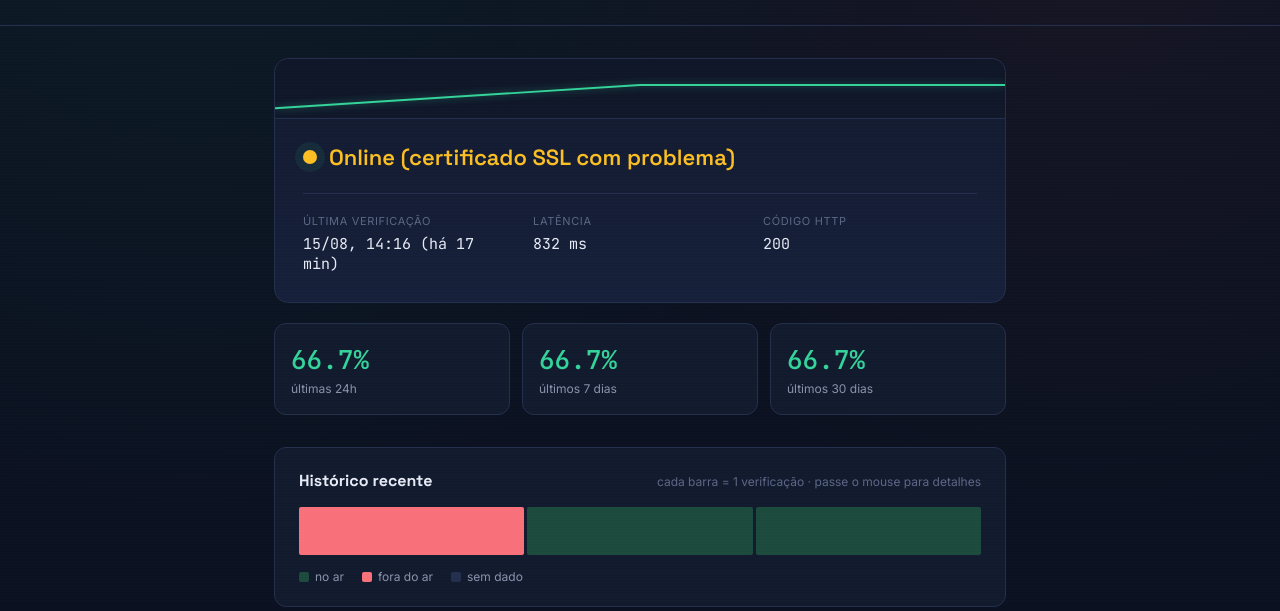
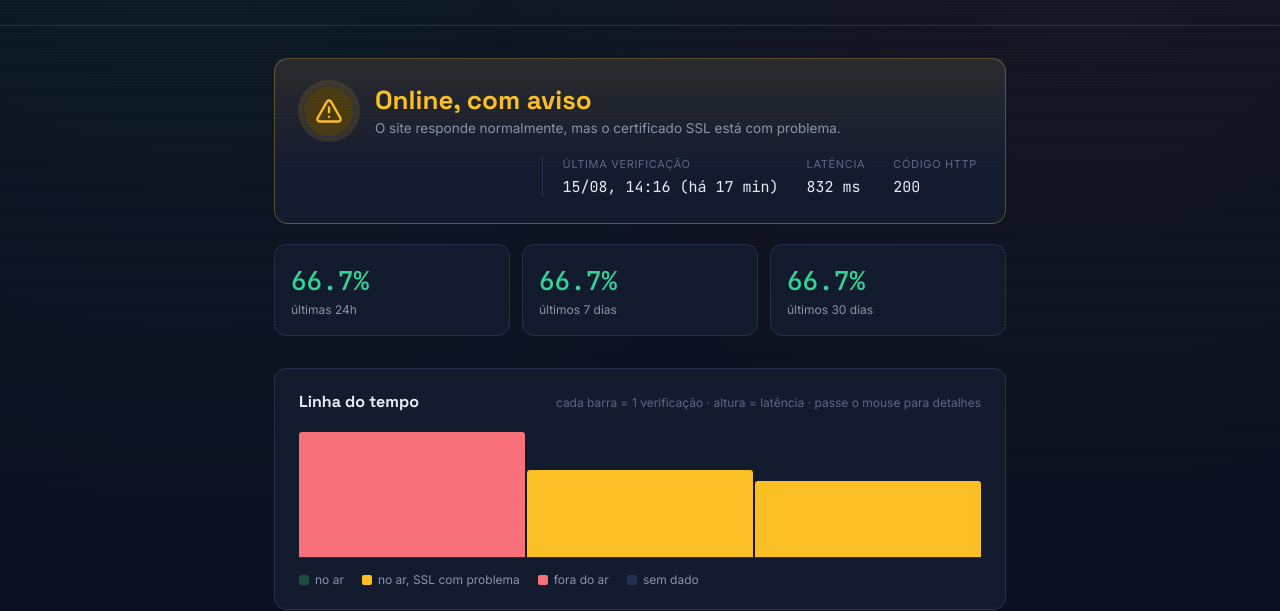
Before and after one commit to maurifalt/sis-uema-status, a plain HTML site: page docs/index.html in a window 1280 px wide. Shown: the part 198-809 px from the top of the page. Drawn offline with Linux system fonts and the light colour scheme.

Commit message:
redesenha o front com inspiração no Downdetector
- banner de status grande com ícone e cor de fundo por estado (ok/aviso/queda)
- linha do tempo vira gráfico de picos: altura = latência, pico vermelho = queda
  (estado nunca depende só da cor - corrige falha de contraste p/ daltonismo
  vermelho/verde detectada na validação da paleta)
- tooltip customizado no hover/foco dos picos, acessível por teclado
- remove a linha de pulso decorativa, redundante com o novo gráfico

```diff
--- a/docs/app.js
+++ b/docs/app.js
@@ -1,10 +1,17 @@
 // ---------------------------------------------------------------
 // SIS-UEMA Status — dashboard
 // Lê docs/data/history.json (atualizado pelo GitHub Actions) e
-// monta o painel: status atual, uptime, heatmap e incidentes.
+// monta o painel: banner de status, uptime, linha do tempo e incidentes.
 // ---------------------------------------------------------------
 
 const HISTORY_URL = "data/history.json";
+
+// Ícones (inline, estilo Lucide) — strings fixas e confiáveis, nunca dado externo.
+const ICONS = {
+  up: '<svg viewBox="0 0 24 24" fill="none" stroke="currentColor" stroke-width="2" stroke-linecap="round" stroke-linejoin="round"><path d="M22 11.08V12a10 10 0 1 1-5.93-9.14"/><polyline points="22 4 12 14.01 9 11.01"/></svg>',
+  warn: '<svg viewBox="0 0 24 24" fill="none" stroke="currentColor" stroke-width="2" stroke-linecap="round" stroke-linejoin="round"><path d="m21.73 18-8-14a2 2 0 0 0-3.48 0l-8 14A2 2 0 0 0 4 21h16a2 2 0 0 0 1.73-3Z"/><line x1="12" x2="12" y1="9" y2="13"/><line x1="12" x2="12.01" y1="17" y2="17"/></svg>',
+  down: '<svg viewBox="0 0 24 24" fill="none" stroke="currentColor" stroke-width="2" stroke-linecap="round" stroke-linejoin="round"><circle cx="12" cy="12" r="10"/><path d="m15 9-6 6"/><path d="m9 9 6 6"/></svg>',
+};
 
 function fmtDateTime(iso) {
   const d = new Date(iso);
@@ -38,15 +45,18 @@ function entriesSince(history, hours) {
   return history.filter((e) => new Date(e.timestamp).getTime() >= cutoff);
 }
 
-function renderHero(history) {
-  const dot = document.getElementById("status-dot");
+function renderBanner(history) {
+  const banner = document.getElementById("status-banner");
+  const icon = document.getElementById("status-icon");
   const text = document.getElementById("status-text");
+  const sub = document.getElementById("status-sub");
   const lastCheckEl = document.getElementById("last-check");
   const latencyEl = document.getElementById("latency");
   const httpEl = document.getElementById("http-code");
 
   if (!history.length) {
     text.textContent = "Sem dados ainda";
+    sub.textContent = "O primeiro check aparece aqui em alguns minutos.";
     return;
   }
 
@@ -54,45 +64,28 @@ function renderHero(history) {
   const isUp = latest.status === "up";
   const hasSslIssue = latest.error === "ssl_certificate_invalid";
 
-  dot.classList.add(isUp ? "up" : "down");
+  banner.classList.remove("state-up", "state-warn", "state-down");
+
   if (isUp && hasSslIssue) {
-    text.textContent = "Online (certificado SSL com problema)";
-    text.style.color = "var(--amber)";
-    dot.style.background = "var(--amber)";
+    banner.classList.add("state-warn");
+    icon.innerHTML = ICONS.warn;
+    text.textContent = "Online, com aviso";
+    sub.textContent = "O site responde normalmente, mas o certificado SSL está com problema.";
+  } else if (isUp) {
+    banner.classList.add("state-up");
+    icon.innerHTML = ICONS.up;
+    text.textContent = "Tudo funcionando";
+    sub.textContent = "O SIS-UEMA está respondendo normalmente.";
   } else {
-    text.textContent = isUp ? "Online" : "Fora do ar";
-    text.style.color = isUp ? "var(--up)" : "var(--down)";
+    banner.classList.add("state-down");
+    icon.innerHTML = ICONS.down;
+    text.textContent = "Fora do ar";
+    sub.textContent = "O SIS-UEMA não respondeu na última verificação.";
   }
 
   lastCheckEl.textContent = `${fmtDateTime(latest.timestamp)} (${timeAgo(latest.timestamp)})`;
   latencyEl.textContent = latest.latency_ms != null ? `${latest.latency_ms} ms` : "—";
   httpEl.textContent = latest.http_status != null ? latest.http_status : (latest.error || "—");
-}
-
-function renderPulseLine(history) {
-  const line = document.getElementById("pulse-line");
-  const recent = history.slice(-40);
-  if (!recent.length) return;
-
-  const w = 400;
-  const h = 60;
-  const step = w / Math.max(recent.length - 1, 1);
-
-  const points = recent.map((e, i) => {
-    const x = i * step;
-    // "batimento": sobe em up, cai em down, com um pequeno padrão de pulso
-    const base = h / 2;
-    const isUp = e.status === "up";
-    const amp = isUp ? 14 : 20;
-    const wobble = i % 4 === 0 ? amp : amp * 0.25;
-    const y = isUp ? base - wobble : base + wobble;
-    return `${x.toFixed(1)},${y.toFixed(1)}`;
-  });
-
-  line.setAttribute("points", points.join(" "));
-
-  const latest = recent[recent.length - 1];
-  line.style.stroke = latest.status === "up" ? "var(--up)" : "var(--down)";
 }
 
 function renderUptimeRow(history) {
@@ -107,26 +100,78 @@ function renderUptimeRow(history) {
   document.getElementById("uptime-30d").textContent = fmt(u30d);
 }
 
-function renderHeatmap(history) {
+// Classifica uma entrada em up / warn / down / unknown para cor + legenda.
+function classify(entry) {
+  if (entry.status === "up") {
+    return entry.error === "ssl_certificate_invalid" ? "warn" : "up";
+  }
+  if (entry.status === "down") return "down";
+  return "unknown";
+}
+
+// Altura do "pico": queda = barra alta e cheia (como um incidente no
+// Downdetector); no ar = barra baixa, com leve variação pela latência —
+// assim o estado nunca depende só da cor.
+function barHeightPercent(entry, maxLatency) {
+  const cls = classify(entry);
+  if (cls === "down") return 100;
+  if (cls === "unknown") return 6;
+
+  const latency = entry.latency_ms || 0;
+  const ratio = maxLatency > 0 ? Math.min(latency / maxLatency, 1) : 0;
+  const base = cls === "warn" ? 30 : 12;
+  return Math.round(base + ratio * 40);
+}
+
+function renderTimeline(history) {
   const container = document.getElementById("heatmap");
+  const tooltip = document.getElementById("chart-tooltip");
+  const tooltipValue = document.getElementById("chart-tooltip-value");
+  const tooltipMeta = document.getElementById("chart-tooltip-meta");
   container.innerHTML = "";
 
   // mostra as últimas ~120 verificações (cabe bem numa tela)
   const recent = history.slice(-120);
 
+  if (!recent.length) {
+    container.innerHTML = '<p style="color:var(--text-dim); font-size:13px;">Ainda não há verificações registradas. O primeiro check aparece aqui em alguns minutos.</p>';
+    return;
+  }
+
+  const maxLatency = Math.max(
+    ...recent.filter((e) => e.status === "up").map((e) => e.latency_ms || 0),
+    1
+  );
+
+  const showTooltip = (bar, entry) => {
+    const cls = classify(entry);
+    const label = cls === "up" ? "no ar" : cls === "warn" ? "no ar (SSL c/ problema)" : cls === "down" ? "fora do ar" : "sem dado";
+    tooltipValue.textContent = entry.latency_ms != null ? `${entry.latency_ms} ms` : label;
+    tooltipMeta.textContent = `${fmtDateTime(entry.timestamp)} · ${label}`;
+    const rect = bar.getBoundingClientRect();
+    tooltip.style.left = `${rect.left + rect.width / 2}px`;
+    tooltip.style.top = `${rect.top - 8}px`;
+    tooltip.hidden = false;
+  };
+  const hideTooltip = () => { tooltip.hidden = true; };
+
   recent.forEach((entry) => {
     const bar = document.createElement("div");
-    const status = entry.status === "up" ? "up" : entry.status === "down" ? "down" : "unknown";
-    bar.className = `heatmap-bar ${status}`;
-    const label = status === "up" ? "no ar" : "fora do ar";
-    bar.title = `${fmtDateTime(entry.timestamp)} · ${label}` +
-      (entry.latency_ms != null ? ` · ${entry.latency_ms}ms` : "");
+    const cls = classify(entry);
+    bar.className = `timeline-bar ${cls}`;
+    bar.style.height = `${barHeightPercent(entry, maxLatency)}%`;
+    bar.tabIndex = 0;
+    bar.setAttribute("role", "img");
+    bar.setAttribute("aria-label", `${fmtDateTime(entry.timestamp)}, ${cls === "down" ? "fora do ar" : "no ar"}`);
+
+    bar.addEventListener("pointerenter", () => showTooltip(bar, entry));
+    bar.addEventListener("pointermove", () => showTooltip(bar, entry));
+    bar.addEventListener("pointerleave", hideTooltip);
+    bar.addEventListener("focus", () => showTooltip(bar, entry));
+    bar.addEventListener("blur", hideTooltip);
+
     container.appendChild(bar);
   });
-
-  if (!recent.length) {
-    container.innerHTML = '<p style="color:var(--text-dim); font-size:13px;">Ainda não há verificações registradas. O primeiro check aparece aqui em alguns minutos.</p>';
-  }
 }
 
 function renderIncidents(history) {
@@ -202,10 +247,9 @@ async function init() {
     const res = await fetch(HISTORY_URL, { cache: "no-store" });
     const history = await res.json();
 
-    renderHero(history);
-    renderPulseLine(history);
+    renderBanner(history);
     renderUptimeRow(history);
-    renderHeatmap(history);
+    renderTimeline(history);
     renderIncidents(history);
   } catch (err) {
     document.getElementById("status-text").textContent = "Erro ao carregar dados";
--- a/docs/index.html
+++ b/docs/index.html
@@ -7,7 +7,7 @@
 <meta name="description" content="Monitor não-oficial de disponibilidade do SIS-UEMA (sis.sig.uema.br)" />
 <link rel="preconnect" href="https://fonts.googleapis.com">
 <link rel="preconnect" href="https://fonts.gstatic.com" crossorigin>
-<link href="https://fonts.googleapis.com/css2?family=Space+Grotesk:wght@500;600;700&family=Inter:wght@400;500;600&family=JetBrains+Mono:wght@400;500&display=swap" rel="stylesheet">
+<link href="https://fonts.googleapis.com/css2?family=Space+Grotesk:wght@500;600;700&family=Inter:wght@400;500;600;700&family=JetBrains+Mono:wght@400;500&display=swap" rel="stylesheet">
 <link rel="stylesheet" href="style.css" />
 </head>
 <body>
@@ -27,19 +27,14 @@
 
   <main class="wrap">
 
-    <section class="hero-card" id="hero-card">
-      <div class="pulse-wrap" aria-hidden="true">
-        <svg viewBox="0 0 400 60" preserveAspectRatio="none" class="pulse-svg">
-          <polyline id="pulse-line" points="" fill="none" stroke-width="2" />
-        </svg>
+    <!-- Downdetector-style banner: big color wash, icon, plain-language status -->
+    <section class="status-banner" id="status-banner">
+      <div class="status-icon" id="status-icon" aria-hidden="true"></div>
+      <div class="status-copy">
+        <span class="status-text" id="status-text">Carregando…</span>
+        <span class="status-sub" id="status-sub">Buscando dados mais recentes</span>
       </div>
-
-      <div class="hero-content">
-        <div class="status-dot-row">
-          <span class="dot" id="status-dot"></span>
-          <span class="status-text" id="status-text">Carregando…</span>
-        </div>
-        <div class="hero-meta">
+      <div class="status-meta">
         <div class="meta-item">
           <span class="meta-label">Última verificação</span>
           <span class="meta-value" id="last-check">—</span>
@@ -51,7 +46,6 @@
         <div class="meta-item">
           <span class="meta-label">Código HTTP</span>
           <span class="meta-value" id="http-code">—</span>
-          </div>
         </div>
       </div>
     </section>
@@ -73,12 +67,13 @@
 
     <section class="panel">
       <div class="panel-header">
-        <h2>Histórico recente</h2>
-        <span class="panel-hint">cada barra = 1 verificação · passe o mouse para detalhes</span>
+        <h2>Linha do tempo</h2>
+        <span class="panel-hint">cada barra = 1 verificação · altura = latência · passe o mouse para detalhes</span>
       </div>
-      <div class="heatmap" id="heatmap"></div>
+      <div class="timeline" id="heatmap" role="img" aria-label="Histórico de verificações recentes"></div>
       <div class="heatmap-legend">
         <span><i class="swatch up"></i> no ar</span>
+        <span><i class="swatch warn"></i> no ar, SSL com problema</span>
         <span><i class="swatch down"></i> fora do ar</span>
         <span><i class="swatch unknown"></i> sem dado</span>
       </div>
@@ -96,6 +91,12 @@
 
   </main>
 
+  <!-- custom hover tooltip for the timeline bars -->
+  <div class="chart-tooltip" id="chart-tooltip" role="tooltip" hidden>
+    <span class="chart-tooltip-value" id="chart-tooltip-value"></span>
+    <span class="chart-tooltip-meta" id="chart-tooltip-meta"></span>
+  </div>
+
   <footer class="page-footer">
     <div class="wrap">
       <p>
--- a/docs/style.css
+++ b/docs/style.css
@@ -7,11 +7,17 @@
   --text-muted: #8894ac;
   --text-dim: #5c6786;
 
+  /* status palette — reserved for state only, always paired with an icon + label
+     (never color alone), so it stays legible for colorblind readers too. */
   --up: #34d399;
   --up-dim: #1c4a3c;
+  --up-wash: rgba(52, 211, 153, 0.10);
+  --warn: #fbbf24;
+  --warn-dim: #4a3a12;
+  --warn-wash: rgba(251, 191, 36, 0.10);
   --down: #f8717a;
   --down-dim: #4a2028;
-  --amber: #fbbf24;
+  --down-wash: rgba(248, 113, 122, 0.12);
 
   --font-display: "Space Grotesk", "Inter", sans-serif;
   --font-body: "Inter", sans-serif;
@@ -102,78 +108,102 @@ h1 .status-word { color: var(--up); }
   margin: 0;
 }
 
-/* ---------- hero status card ---------- */
+/* ---------- status banner (Downdetector-style: big color wash + icon) ---------- */
 main.wrap { padding-top: 32px; padding-bottom: 64px; }
 
-.hero-card {
+.status-banner {
   position: relative;
-  background: linear-gradient(180deg, var(--bg-raised) 0%, var(--bg-raised-2) 100%);
+  display: flex;
+  align-items: center;
+  flex-wrap: wrap;
+  gap: 20px;
+  background: var(--bg-raised);
   border: 1px solid var(--border);
   border-radius: 14px;
-  overflow: hidden;
+  padding: 26px 28px;
   margin-bottom: 20px;
+  transition: background-color 0.3s ease, border-color 0.3s ease;
 }
 
-.pulse-wrap {
-  width: 100%;
-  height: 60px;
-  border-bottom: 1px solid var(--border);
-  background: rgba(0,0,0,0.15);
+.status-banner.state-up {
+  background: linear-gradient(180deg, var(--up-wash), transparent 70%), var(--bg-raised);
+  border-color: rgba(52, 211, 153, 0.28);
+}
+.status-banner.state-warn {
+  background: linear-gradient(180deg, var(--warn-wash), transparent 70%), var(--bg-raised);
+  border-color: rgba(251, 191, 36, 0.3);
+}
+.status-banner.state-down {
+  background: linear-gradient(180deg, var(--down-wash), transparent 70%), var(--bg-raised);
+  border-color: rgba(248, 113, 122, 0.32);
 }
 
-.pulse-svg { width: 100%; height: 100%; }
-#pulse-line {
-  stroke: var(--up);
-  filter: drop-shadow(0 0 4px rgba(52, 211, 153, 0.5));
+.status-icon {
+  flex-shrink: 0;
+  width: 52px;
+  height: 52px;
+  border-radius: 50%;
+  display: flex;
+  align-items: center;
+  justify-content: center;
+  background: var(--bg-raised-2);
+  border: 1px solid var(--border);
 }
 
-.hero-content { padding: 24px 28px 28px; }
+.status-icon svg { width: 28px; height: 28px; }
 
-.status-dot-row {
-  display: flex;
-  align-items: center;
-  gap: 12px;
-  margin-bottom: 22px;
+.status-banner.state-up .status-icon {
+  color: var(--up);
+  background: var(--up-dim);
+  box-shadow: 0 0 0 5px rgba(52, 211, 153, 0.10);
+  animation: pulse-up 2.4s ease-in-out infinite;
 }
-
-.dot {
-  width: 14px;
-  height: 14px;
-  border-radius: 50%;
-  background: var(--text-dim);
-  box-shadow: 0 0 0 4px transparent;
-  transition: all 0.3s ease;
-  flex-shrink: 0;
+.status-banner.state-warn .status-icon {
+  color: var(--warn);
+  background: var(--warn-dim);
+  box-shadow: 0 0 0 5px rgba(251, 191, 36, 0.12);
 }
-
-.dot.up {
-  background: var(--up);
-  box-shadow: 0 0 0 4px rgba(52, 211, 153, 0.16);
-  animation: pulse-up 2s ease-in-out infinite;
-}
-
-.dot.down {
-  background: var(--down);
-  box-shadow: 0 0 0 4px rgba(248, 113, 122, 0.16);
+.status-banner.state-down .status-icon {
+  color: var(--down);
+  background: var(--down-dim);
+  box-shadow: 0 0 0 5px rgba(248, 113, 122, 0.12);
 }
 
 @keyframes pulse-up {
-  0%, 100% { box-shadow: 0 0 0 4px rgba(52, 211, 153, 0.16); }
-  50% { box-shadow: 0 0 0 8px rgba(52, 211, 153, 0.08); }
+  0%, 100% { box-shadow: 0 0 0 5px rgba(52, 211, 153, 0.10); }
+  50% { box-shadow: 0 0 0 9px rgba(52, 211, 153, 0.05); }
+}
+
+.status-copy {
+  display: flex;
+  flex-direction: column;
+  gap: 4px;
+  flex: 1 1 220px;
 }
 
 .status-text {
   font-family: var(--font-display);
-  font-size: 22px;
-  font-weight: 600;
+  font-size: 26px;
+  font-weight: 700;
+  line-height: 1.15;
 }
 
-.hero-meta {
-  display: grid;
-  grid-template-columns: repeat(3, 1fr);
-  gap: 16px;
-  padding-top: 20px;
-  border-top: 1px solid var(--border);
+.status-banner.state-up .status-text { color: var(--up); }
+.status-banner.state-warn .status-text { color: var(--warn); }
+.status-banner.state-down .status-text { color: var(--down); }
+
+.status-sub {
+  font-size: 13.5px;
+  color: var(--text-muted);
+}
+
+.status-meta {
+  display: flex;
+  gap: 28px;
+  flex-wrap: wrap;
+  padding-left: 20px;
+  border-left: 1px solid var(--border);
+  margin-left: auto;
 }
 
 .meta-item { display: flex; flex-direction: column; gap: 6px; }
@@ -251,34 +281,45 @@ main.wrap { padding-top: 32px; padding-bottom: 64px; }
   color: var(--text-dim);
 }
 
-/* heatmap: git-contribution-style strip of checks */
-.heatmap {
+/* timeline: Downdetector-style spike chart — height carries latency,
+   status carries color, so a down check reads as a tall red spike even
+   for readers who can't tell red from green (dual encoding, not color alone). */
+.timeline {
+  position: relative;
   display: flex;
   align-items: flex-end;
-  gap: 3px;
-  height: 48px;
-  overflow: hidden;
+  gap: 2px;
+  height: 130px;
+  padding-top: 4px;
+  border-bottom: 1px solid var(--border);
 }
 
-.heatmap-bar {
+.timeline-bar {
   flex: 1 1 auto;
   min-width: 3px;
-  height: 100%;
-  border-radius: 2px;
+  border-radius: 3px 3px 0 0;
   background: var(--border);
   cursor: pointer;
-  transition: opacity 0.15s ease;
+  transition: filter 0.15s ease, transform 0.15s ease;
+  transform-origin: bottom;
 }
 
-.heatmap-bar.up { background: var(--up-dim); }
-.heatmap-bar.up:hover { background: var(--up); }
-.heatmap-bar.down { background: var(--down); }
-.heatmap-bar.down:hover { opacity: 0.8; }
-.heatmap-bar.unknown { background: var(--border); }
+.timeline-bar:hover,
+.timeline-bar:focus-visible {
+  filter: brightness(1.25);
+  transform: scaleX(1.3);
+  outline: none;
+}
+
+.timeline-bar.up { background: var(--up-dim); }
+.timeline-bar.warn { background: var(--warn); }
+.timeline-bar.down { background: var(--down); }
+.timeline-bar.unknown { background: var(--border); }
 
 .heatmap-legend {
   display: flex;
   gap: 18px;
+  flex-wrap: wrap;
   margin-top: 14px;
   font-size: 12px;
   color: var(--text-muted);
@@ -293,8 +334,40 @@ main.wrap { padding-top: 32px; padding-bottom: 64px; }
   display: inline-block;
 }
 .swatch.up { background: var(--up-dim); }
+.swatch.warn { background: var(--warn); }
 .swatch.down { background: var(--down); }
 .swatch.unknown { background: var(--border); }
+
+/* ---------- custom chart tooltip ---------- */
+.chart-tooltip {
+  position: fixed;
+  z-index: 200;
+  pointer-events: none;
+  background: var(--bg-raised-2);
+  border: 1px solid var(--border);
+  border-radius: 8px;
+  padding: 8px 10px;
+  display: flex;
+  flex-direction: column;
+  gap: 2px;
+  box-shadow: 0 8px 24px rgba(0, 0, 0, 0.35);
+  transform: translate(-50%, -100%);
+  white-space: nowrap;
+}
+
+.chart-tooltip[hidden] { display: none; }
+
+.chart-tooltip-value {
+  font-family: var(--font-mono);
+  font-size: 13px;
+  font-weight: 600;
+  color: var(--text);
+}
+
+.chart-tooltip-meta {
+  font-size: 11.5px;
+  color: var(--text-muted);
+}
 
 /* incident list */
 .incident-list {
@@ -349,6 +422,15 @@ main.wrap { padding-top: 32px; padding-bottom: 64px; }
 
 @media (max-width: 560px) {
   h1 { font-size: 30px; }
-  .hero-meta { grid-template-columns: 1fr; gap: 12px; }
+  .status-banner { padding: 22px; }
+  .status-meta {
+    border-left: none;
+    margin-left: 0;
+    padding-left: 0;
+    padding-top: 16px;
+    border-top: 1px solid var(--border);
+    width: 100%;
+    gap: 20px;
+  }
   .uptime-row { grid-template-columns: 1fr; }
 }
```
Lines whose indentation alone changed are shown as unchanged.
